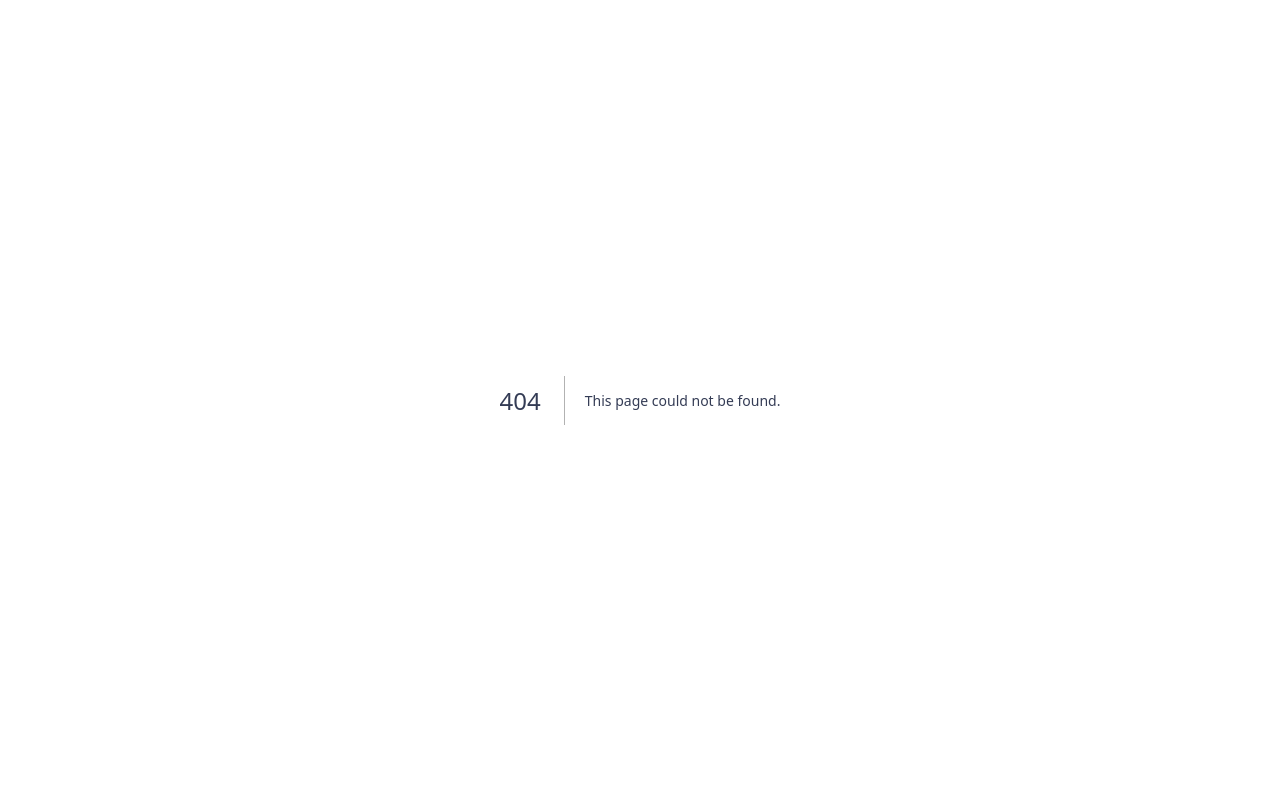
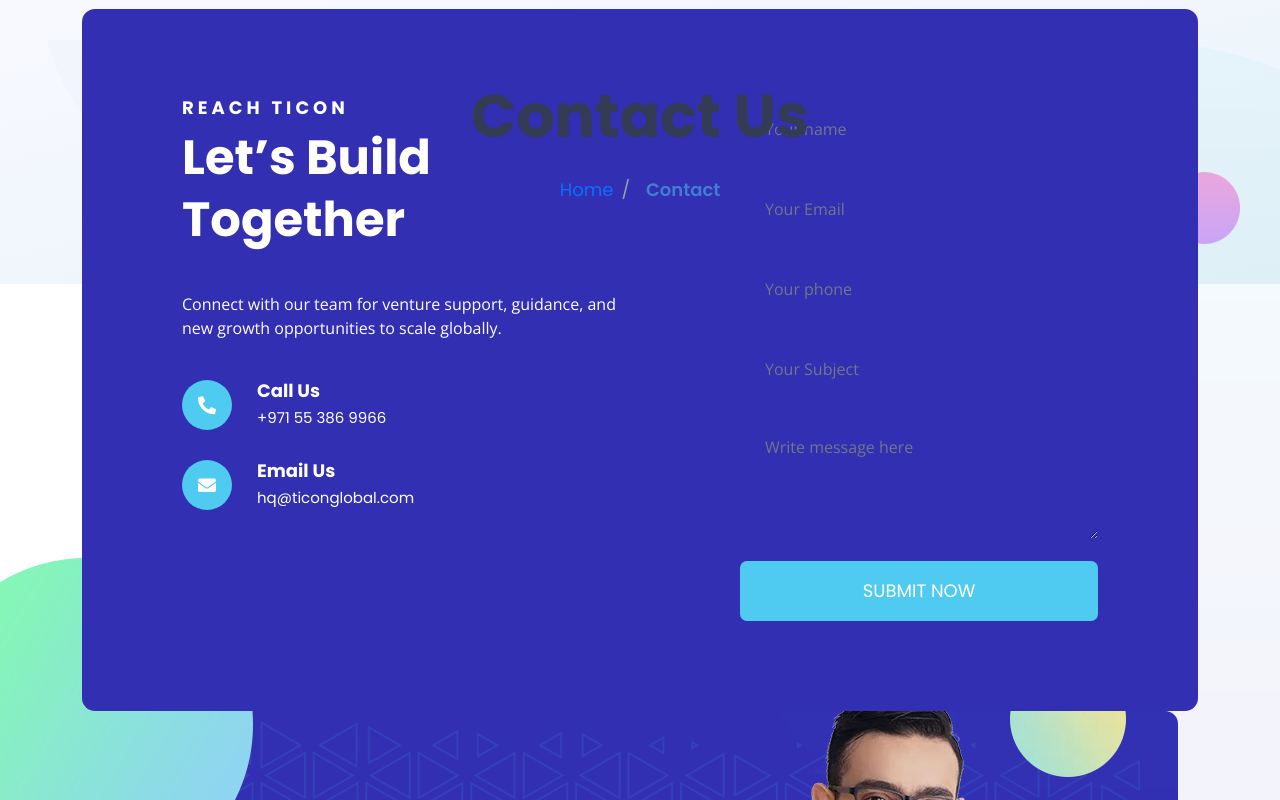
Before and after one commit to shameel-technosware/ticon-os, a Next.js app: page /contact in a window 1280 px wide. Before the commit this address had no page. Shown: the top 800 px of the page. Built offline with nearby package versions, Linux system fonts and the light colour scheme.

Commit message:
feat(pages): add about, contact, and services pages with PageHeader component
Add new pages for about, contact, and services sections to expand site
navigation and content structure. Includes PageHeader component for
consistent page layouts across the application.

```diff
--- /dev/null
+++ b/app/about/page.tsx
@@ -0,0 +1,23 @@
+import PageHeader from '../components/PageHeader';
+import AboutSection from '../components/landing/AboutSection';
+import TeamSection from '../components/landing/TeamSection';
+import WhyChooseUsSection from '../components/landing/WhyChooseUsSection';
+
+export default function AboutPage() {
+    return (
+        <main>
+            <PageHeader
+                title="About Us"
+                breadcrumb={[
+                    { label: 'Home', href: '/' },
+                    { label: 'About Us' }
+                ]}
+            />
+
+            {/* Reusing existing sections */}
+            <AboutSection />
+            <WhyChooseUsSection />
+            <TeamSection />
+        </main>
+    );
+}
--- /dev/null
+++ b/app/components/PageHeader.tsx
@@ -0,0 +1,56 @@
+'use client';
+
+import Link from 'next/link';
+import { motion } from 'framer-motion';
+
+interface PageHeaderProps {
+    title: string;
+    breadcrumb: { label: string; href?: string }[];
+}
+
+export default function PageHeader({ title, breadcrumb }: PageHeaderProps) {
+    return (
+        <div className="page-header relative overflow-hidden py-20 bg-gradient-to-br from-[#f8f9ff] to-[#e8f4f8]">
+            {/* Background Shapes */}
+            <div className="absolute inset-0 pointer-events-none opacity-60">
+                <div className="absolute top-10 left-10 animate-float">
+                    <img src="/assets/images/slider/slidertwo-shape/shape-1.png" alt="" />
+                </div>
+                <div className="absolute bottom-10 right-10 animate-float" style={{ animationDelay: '1s' }}>
+                    <img src="/assets/images/slider/slidertwo-shape/shape-3.png" alt="" />
+                </div>
+            </div>
+
+            <div className="container relative z-10">
+                <div className="row justify-content-center">
+                    <div className="col-lg-8 text-center">
+                        <motion.div
+                            initial={{ opacity: 0, y: 20 }}
+                            animate={{ opacity: 1, y: 0 }}
+                            transition={{ duration: 0.6 }}
+                            className="heading-one mb-0"
+                        >
+                            <h1 className="heading-one-title mb-4">{title}</h1>
+                            <ul className="flex justify-center items-center gap-2 text-lg">
+                                {breadcrumb.map((item, index) => (
+                                    <li key={index} className="flex items-center">
+                                        {item.href ? (
+                                            <>
+                                                <Link href={item.href} className="text-gray-600 hover:text-[#417DD2] transition-colors">
+                                                    {item.label}
+                                                </Link>
+                                                <span className="mx-2 text-gray-400">/</span>
+                                            </>
+                                        ) : (
+                                            <span className="text-[#417DD2] font-semibold">{item.label}</span>
+                                        )}
+                                    </li>
+                                ))}
+                            </ul>
+                        </motion.div>
+                    </div>
+                </div>
+            </div>
+        </div>
+    );
+}
--- /dev/null
+++ b/app/contact/page.tsx
@@ -0,0 +1,20 @@
+import PageHeader from '../components/PageHeader';
+import ContactSection from '../components/landing/ContactSection';
+import SupportSection from '../components/landing/SupportSection';
+
+export default function ContactPage() {
+    return (
+        <main>
+            <PageHeader
+                title="Contact Us"
+                breadcrumb={[
+                    { label: 'Home', href: '/' },
+                    { label: 'Contact' }
+                ]}
+            />
+
+            <ContactSection />
+            <SupportSection />
+        </main>
+    );
+}
--- /dev/null
+++ b/app/services/page.tsx
@@ -0,0 +1,20 @@
+import PageHeader from '../components/PageHeader';
+import ServiceSection from '../components/landing/ServiceSection';
+import SpecialitySection from '../components/landing/SpecialitySection';
+
+export default function ServicesPage() {
+    return (
+        <main>
+            <PageHeader
+                title="Our Services"
+                breadcrumb={[
+                    { label: 'Home', href: '/' },
+                    { label: 'Services' }
+                ]}
+            />
+
+            <ServiceSection />
+            <SpecialitySection />
+        </main>
+    );
+}
```
